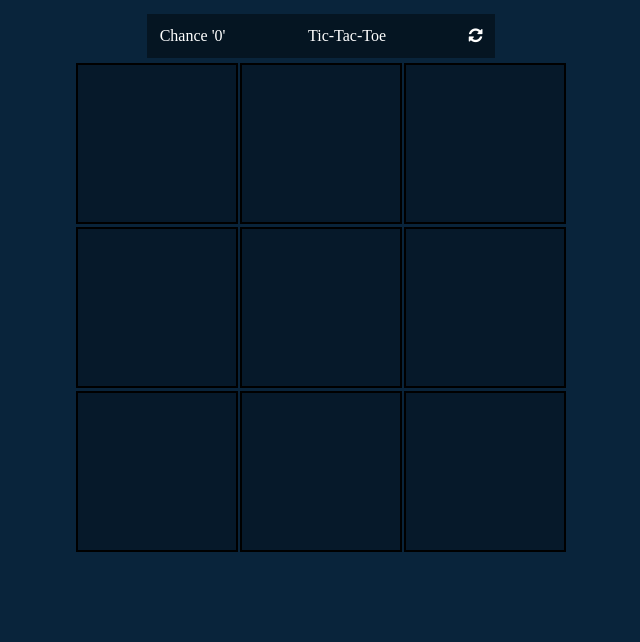
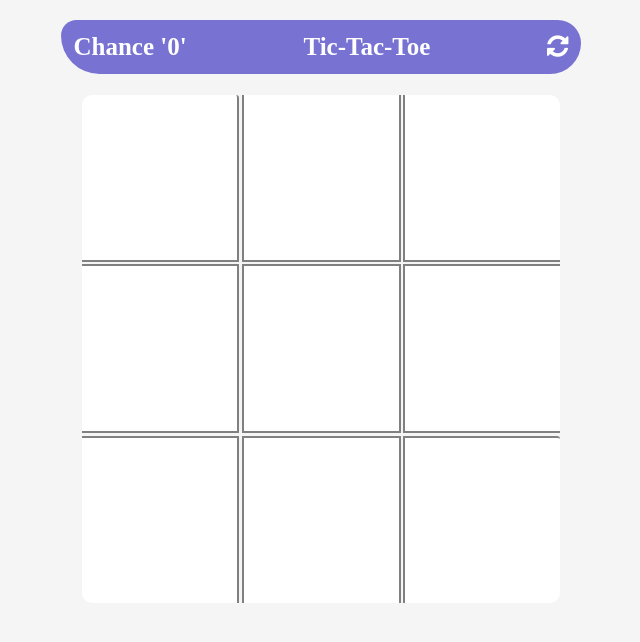
Before and after one commit to neelamharsh/tic-tac-toe.com, a plain HTML site: page index.html in a window 1280 px wide. Shown: the whole page, without its empty margins (319-959 px from the left). Drawn offline with Linux system fonts and the light colour scheme.

Commit message:
Color revised

```diff
--- a/index.html
+++ b/index.html
@@ -70,7 +70,7 @@ function init()
     {
         let id = "col" + (i);
         document.getElementById(id).innerHTML = "";
-        document.getElementById(id).style.backgroundColor = 'rgba(0, 0, 0, 0.295)';
+        document.getElementById(id).style.backgroundColor = 'white';
     }
 
     set = 0;
@@ -204,7 +204,7 @@ function init()
         if(cnt == 9)
         {
             document.getElementById("lastline").innerHTML = "Match Tie";
-            document.getElementById("lastline").style.backgroundColor = "green";
+            document.getElementById("lastline").style.color = "yellow";
         }
     }
 </script>
@@ -226,14 +226,12 @@ function init()
 <script>
     function fill(id1,id2,id3)
     {
-
         document.getElementById('board').style.pointerEvents = 'none';
         document.getElementById(id1).style.backgroundColor = "green";
         document.getElementById(id2).style.backgroundColor = "green";
         document.getElementById(id3).style.backgroundColor = "green";
-        document.getElementById("lastline").style.backgroundColor = "green";
+        document.getElementById("lastline").style.color = "yellow";
     }
 </script>
-
 </body>
 </html>
--- a/main.css
+++ b/main.css
@@ -1,6 +1,6 @@
 body
 {
-    background-color: #09243B
+    background-color: whitesmoke;
 }
 .gamecontainer
 {
@@ -13,8 +13,11 @@ body
 
 .headhead
 {
+    background-color: rgba(98, 91, 206, 0.842);
+    margin-top: 10px;
     display: flex;
     justify-content: center;
+    border-radius: 20px 30px 40px 50px;
 }
 
 i
@@ -24,47 +27,34 @@ i
 
 .headboard
 {
+    width: 100%;
     cursor: pointer;
     display: flex;
     justify-content: space-between;
     color: white;
-    text-align: center;
-    margin:4px;
-    background-color: rgba(0, 0, 0, 0.418);
+    font-size: min(4.5vw,25px);
+    font-weight: bold;
 }
 
 .headleft
 {
-    cursor: pointer;
-    justify-content: right;
     padding: 1vw;
     display: flex;
 }
 
 .headcenter
 {
-    margin-left: 55px;
-    margin-right: 55px;
-    cursor: pointer;
     padding: 1vw;
-    justify-content: center;
-}
-
-a
-{
-    color: white;
-    text-decoration: none;
-    padding: 2px;
 }
 
 .headright
 {
     padding:1vw;
-    justify-content: right;
 }
 
 .board
 {
+    margin: 20px;
     cursor: pointer;
     justify-content: center;
 }
@@ -77,27 +67,82 @@ a
 .col1,.col2,.col3
 {
     margin: 0.1vw;
-    background-color: rgba(3, 85, 60, 0.596);
-    border: 2px black solid;
-    color: white;
-    font-size: 3vw;
-    padding: 4vw;
-    width: 55px;
-    height: 55px;
+    color: black;
+    background-color: rgba(214, 198, 198, 0.671);
+    width: min(20vw,155px);
+    height: min(20vw,155px);
+    font-size: min(15vw,135px);
+    padding-bottom: 10px;
     text-align: center;
     font-family: -apple-system, BlinkMacSystemFont, 'Segoe UI', Roboto, Oxygen, Ubuntu, Cantarell, 'Open Sans', 'Helvetica Neue', sans-serif;
 }
 
+#col1
+{
+    border-radius: 10px 3px 0px 0px;
+    border-right: gray 2px solid;
+    border-bottom: gray 2px solid;
+}
+
+#col2
+{
+    border-left: gray 2px solid;
+    border-right: gray 2px solid;
+    border-bottom: gray 2px solid;
+}
+
+#col3
+{
+    border-radius: 0px 10px 0px 0px;
+    border-left: gray 2px solid;
+    border-bottom: gray 2px solid;
+}
+
+#col4
+{
+    border-top: gray solid 2px;
+    border-right: gray 2px solid;
+    border-bottom: gray 2px solid;
+}
+
+#col5
+{
+    border-top: gray solid 2px;
+    border-left: gray 2px solid;
+    border-right: gray 2px solid;
+    border-bottom: gray 2px solid;
+}
+
+#col6
+{
+    border-top: gray solid 2px;
+    border-left: gray 2px solid;
+    border-bottom: gray 2px solid;
+}
+
+#col7
+{
+    border-radius: 0px 0px 0px 10px;
+    border-top: gray solid 2px;
+    border-right: gray 2px solid;
+}
+
+#col8
+{
+    border-top: gray solid 2px;
+    border-left: gray 2px solid;
+    border-right: gray 2px solid;
+}
+
+#col9
+{
+    border-radius: 0px 3px 10px 0px;
+    border-top: gray solid 2px;
+    border-left: gray 2px solid;
+}
+
 .col1:hover,.col2:hover,.col3:hover
 {
-    margin: 0.1vw;
-    background-color: rgba(3, 3, 3, 0.473);
-    border: 2px black solid;
-    color: white;
-    font-size: 3vw;
-    padding: 4vw;
-    width: 55px;
-    height: 55px;
-    text-align: center;
-    font-family: -apple-system, BlinkMacSystemFont, 'Segoe UI', Roboto, Oxygen, Ubuntu, Cantarell, 'Open Sans', 'Helvetica Neue', sans-serif;
+    border-radius: 10px;
+    background-color: rgba(99, 91, 206, 0.356)!important;
 }
```
